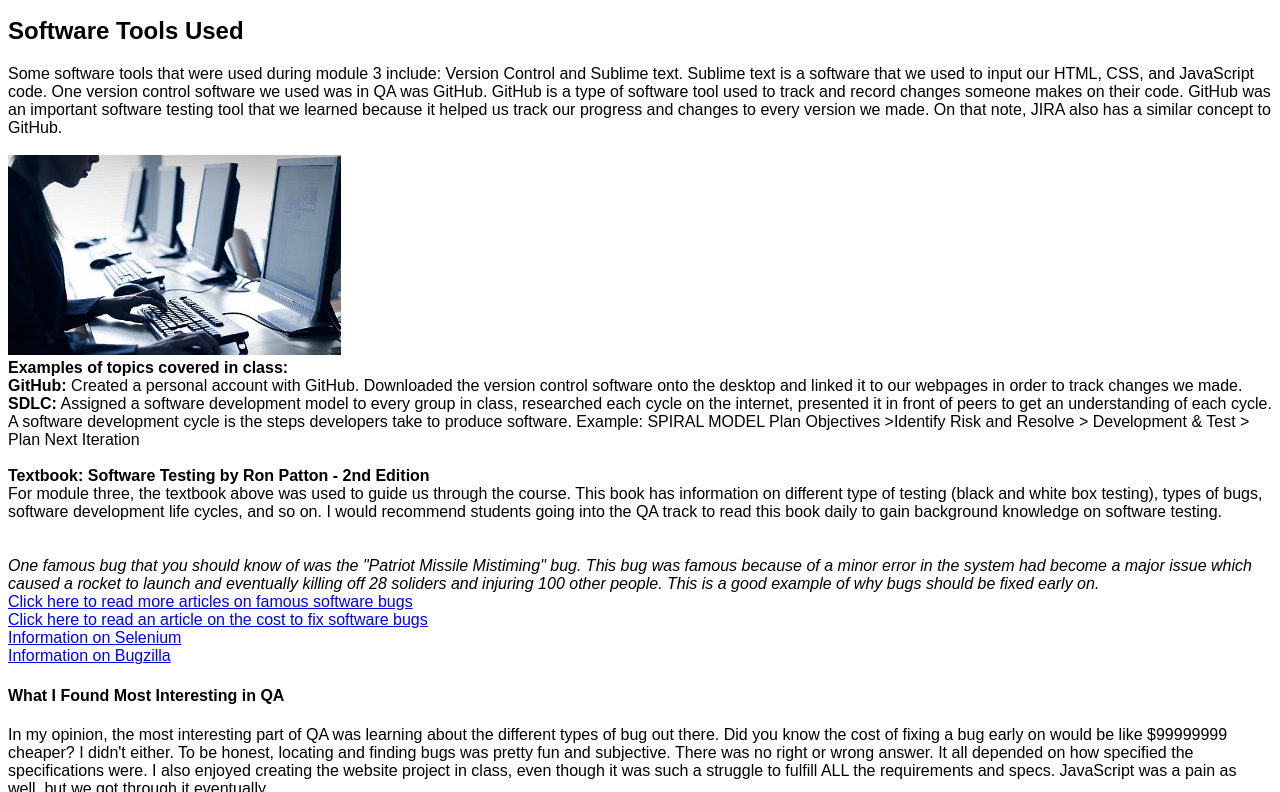
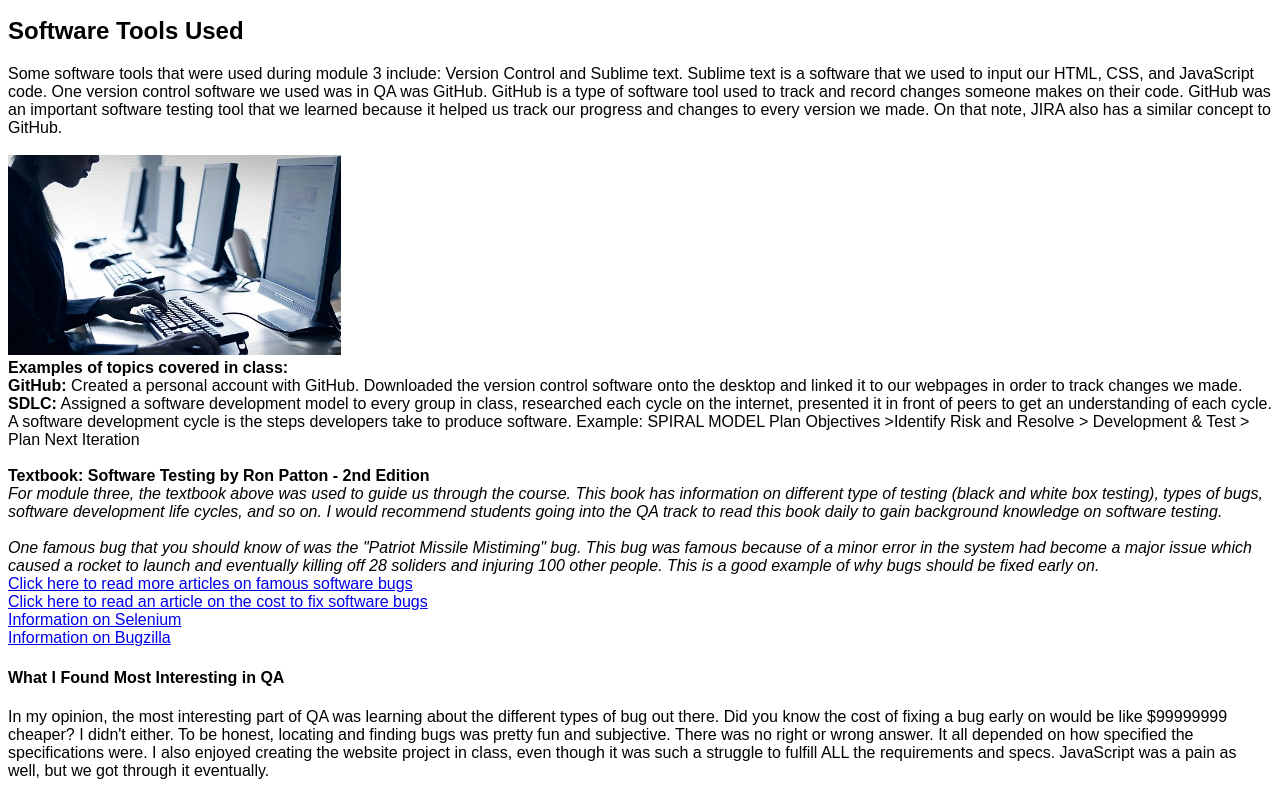
Before and after one commit to Imcuterdanu/web-master, a plain HTML site: page web-master/tab3.html in a window 1280 px wide. Shown: the part 381-1173 px from the top of the page. Drawn offline with Linux system fonts and the light colour scheme.

Commit message:
changed desc to italics

```diff
--- a/web-master/tab3.html
+++ b/web-master/tab3.html
@@ -45,8 +45,8 @@
 <b>SDLC:</b> Assigned a software development model to every group in class, researched each cycle on the internet, presented it in front of peers to get an understanding of each cycle. A software development cycle is the steps developers take to produce software. Example: SPIRAL MODEL  Plan Objectives  >Identify Risk and Resolve > Development & Test > Plan Next Iteration</p5><br><br>
 
 <p4><b>Textbook: Software Testing by Ron Patton - 2nd Edition</b><br>
-For module three, the textbook above was used to guide us through the course. This book has information on different type of testing (black and white box testing), types of bugs, software development life cycles, and so on. I would recommend students going into the QA track to read this book daily to gain background knowledge on software testing.<br><br><br>
-<em>One famous bug that you should know of was the "Patriot Missile Mistiming" bug. This bug was famous because of a minor error in the system had become a major issue which caused a rocket to launch and eventually killing off 28 soliders and injuring 100 other people. This is a good example of why bugs should be fixed early on.</em></p4><br>
+<em>For module three, the textbook above was used to guide us through the course. This book has information on different type of testing (black and white box testing), types of bugs, software development life cycles, and so on. I would recommend students going into the QA track to read this book daily to gain background knowledge on software testing.<br><br>
+One famous bug that you should know of was the "Patriot Missile Mistiming" bug. This bug was famous because of a minor error in the system had become a major issue which caused a rocket to launch and eventually killing off 28 soliders and injuring 100 other people. This is a good example of why bugs should be fixed early on.</em></p4><br>
 
 <a href="http://www.pcworld.com/article/205318/11_infamous_software_bugs.html?page=2">Click here to read more articles on famous software bugs</a><br>
 <a href="http://blog.celerity.com/the-true-cost-of-a-software-bug">Click here to read an article on the cost to fix software bugs</a><br>
```
